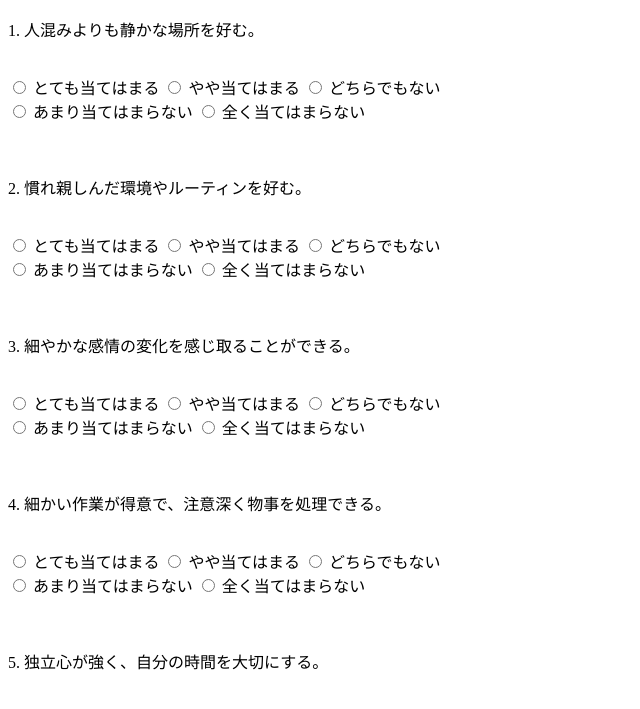
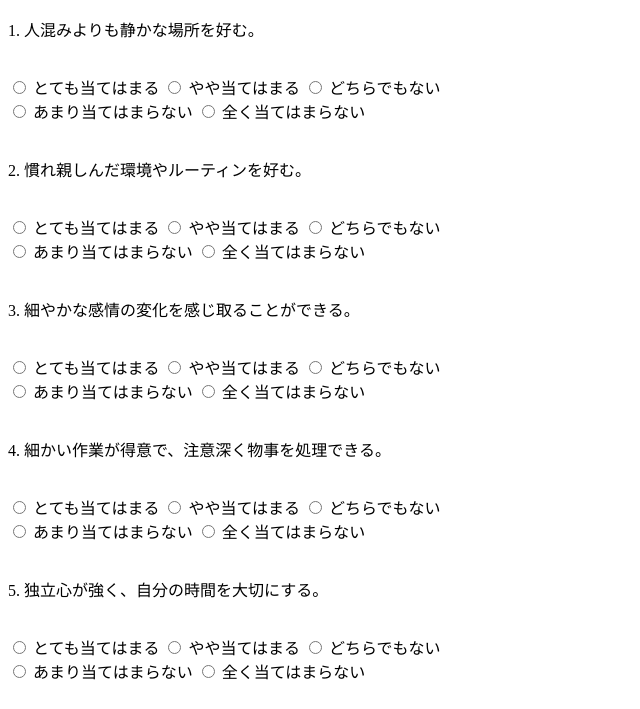
Before and after one commit to npiuy/test2, a plain HTML site: page index.html in a window 1280 px wide. Shown: the part 58-767 px from the top of the page, without its empty margins (0-640 px from the left). Drawn offline with Linux system fonts and the light colour scheme.

Commit message:
index.html を更新

```diff
--- a/index.html
+++ b/index.html
@@ -77,7 +77,7 @@
                     <p>${i + 1}. ${questions[i]}</p><br>
                     <div class="quiz-option">
                         ${generateOptions(i + 1)}
-                    </div><br><br>
+                    </div><br>
                     `;
             }
             document.getElementById("questions").innerHTML = html;
```
